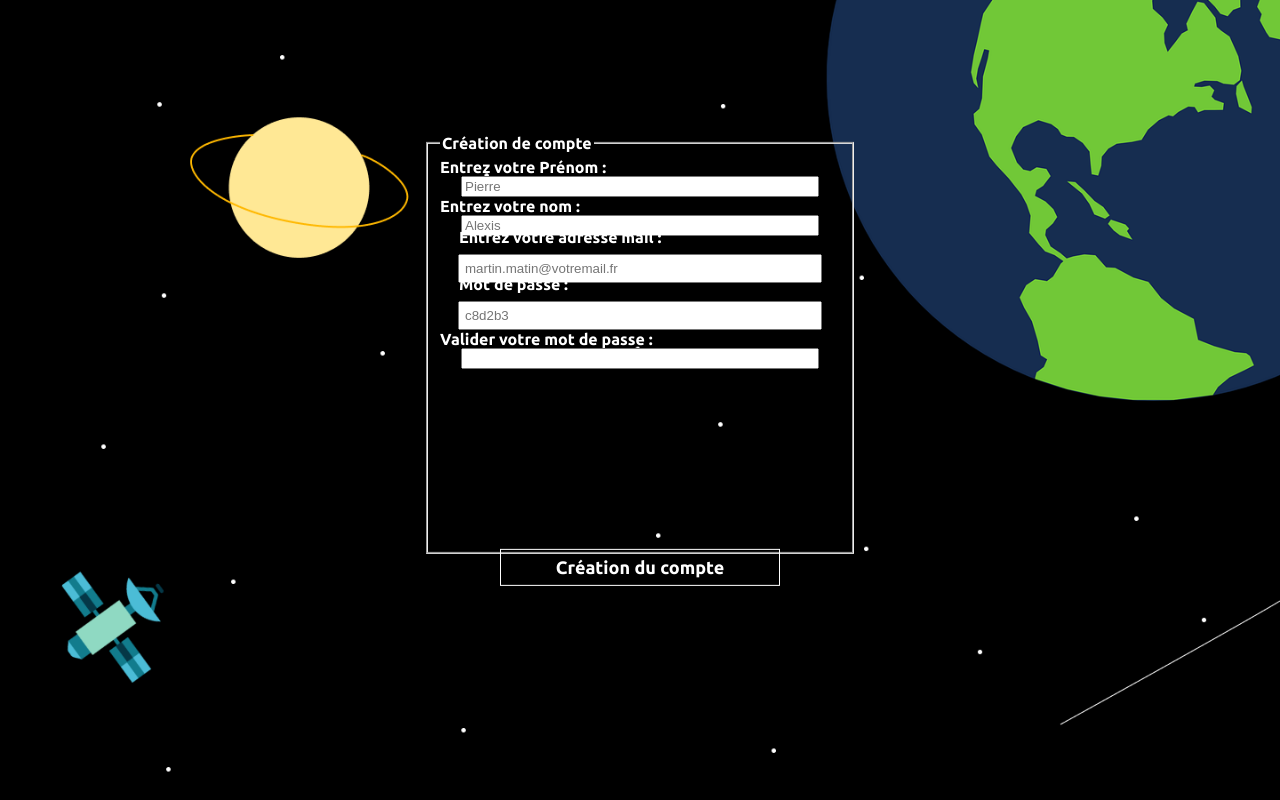
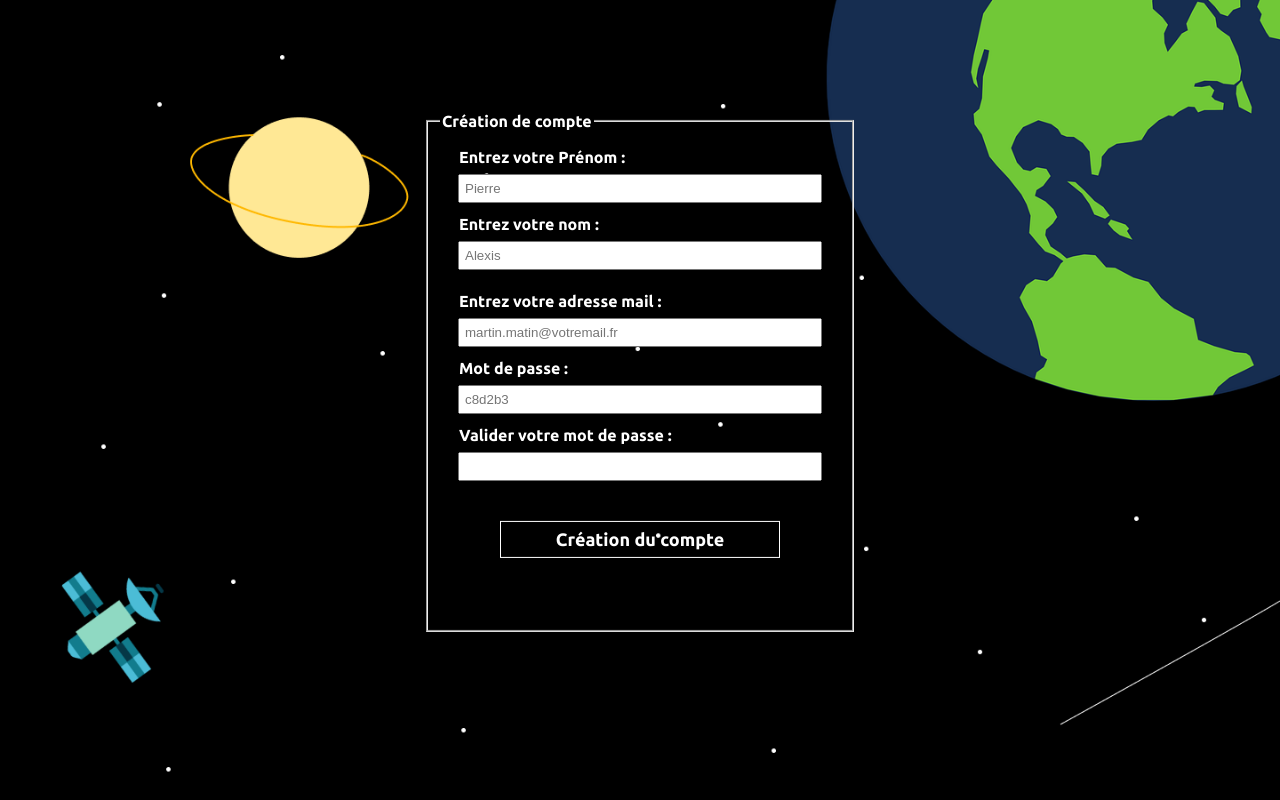
Before and after one commit to yannickzeh/formulaire, a website built with webpack: page src/creationcompte.html in a window 1280 px wide. Built offline with nearby package versions, Linux system fonts and the light colour scheme.

Commit message:
Aménagement des input pour que cela soit plus jolie

```diff
--- a/src/style.css
+++ b/src/style.css
@@ -13,7 +13,7 @@ fieldset{
     margin: 0 auto;
     transform: translateY(30%);
 }
-div > input[type="email"], input[type="password"], input[type="text"]{
+div > input[type="email"], input[type="password"], input[type="text"], input{
     display: inherit;
     margin: auto;
     width: 350px;
@@ -57,7 +57,7 @@ label{
 .motdepasse{
     transform: translateY(130px);
 }
-label[for="password"], label[for="email"]{
+label{
     transform: translate(19px, -8px);
 }
 .addressemail{
@@ -75,7 +75,7 @@ label[for="password"], label[for="email"]{
 input[type="checkbox"]{
     transform: translate(14px, 10px);
 }
-.errorconnexion{
+.errorconnexion, .badpassword{
     background-color: red;
     color: white;
 }
@@ -86,3 +86,44 @@ input[type="checkbox"]{
     background-color: green;
     color: white;
 }
+.connecter > p {
+    color: white;
+}
+#retrouvercompte{
+transform: translateY(10px);
+}
+#retrouvermdp{
+    transform: translateY(35px);
+}
+.creaaddressemail{
+    transform: translateY(70px);
+}
+.creamotdepasse{
+    transform: translateY(90px);
+}
+.validermotdepasse{
+    transform: translateY(110px);
+}
+.validermotdepasse > input{
+    padding: 5px;
+}
+.nom{
+    transform: translateY(40px);
+}
+.nom > input, .prenom > input{
+    padding: 5px;
+}
+.prenom{
+    transform: translateY(20px);
+}
+.crea > fieldset{
+    height: 500px;
+    transform: translateY(20%);
+}
+.creationcompte{
+    transform: translateY(-30px);
+}
+#voirmdp{
+    display: inline-block;
+    width: 15px;
+}
```
